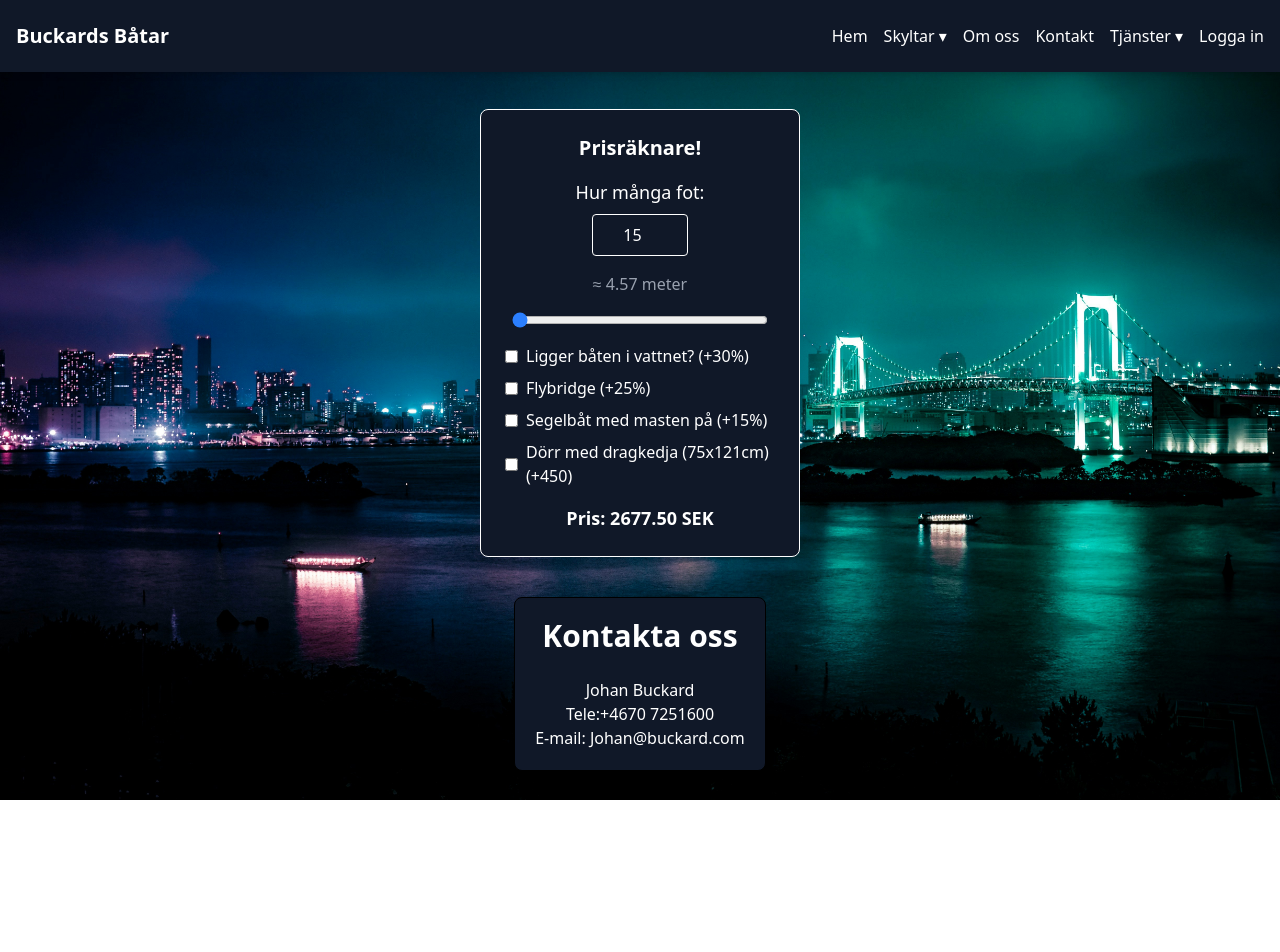
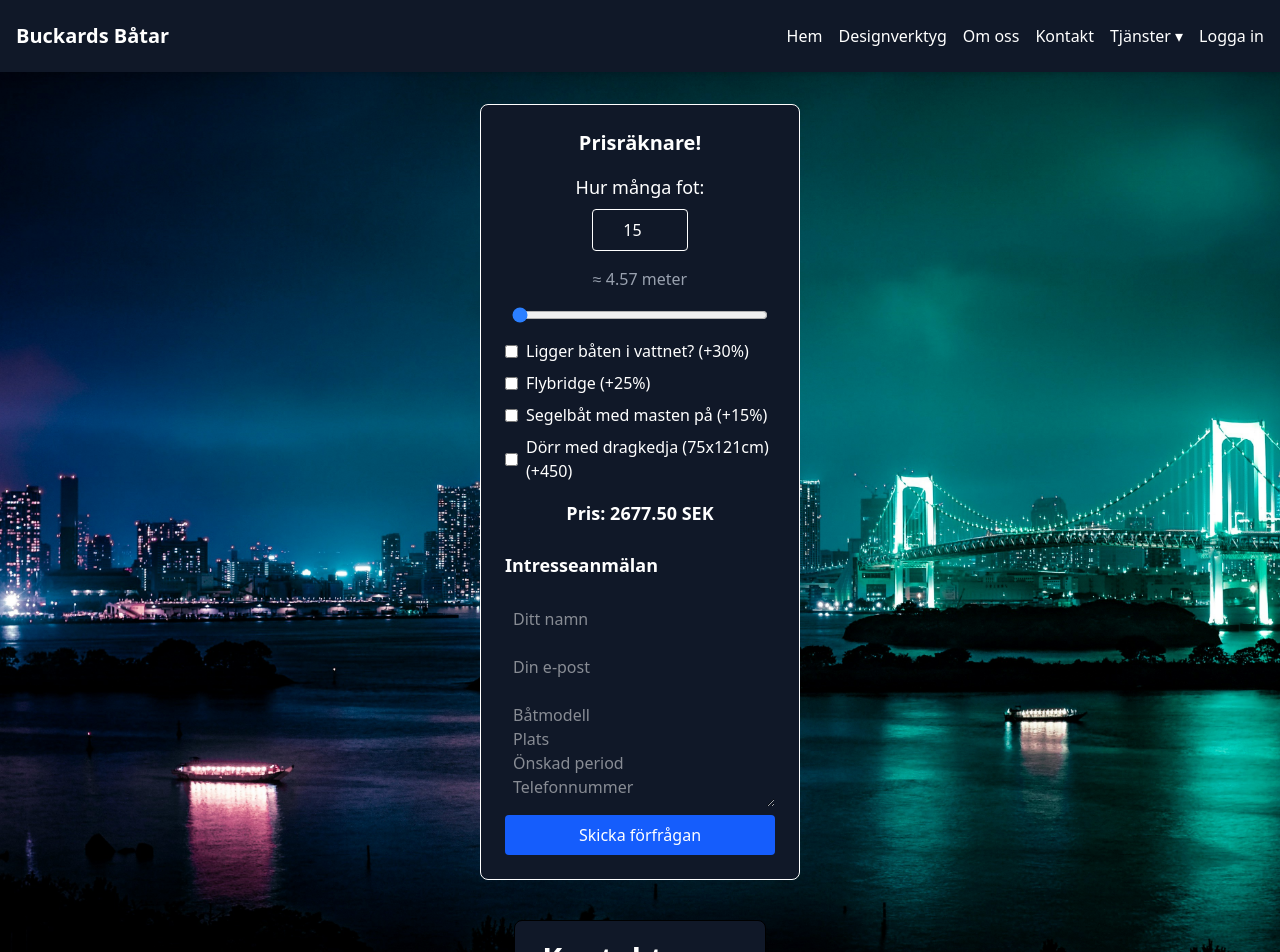
Before and after one commit to Abuckard/buckardwebsite, a React (Vite) app: page /inplastning in a window 1280 px wide. Shown: the top 952 px of the page. Before the commit the page ends 800 px from the top, so only its background shows below. Built offline with nearby package versions, Linux system fonts and the light colour scheme; a web font is replaced by a local one.

Commit message:
Allt innan fontproblem

```diff
--- a/src/components/ContactForm.tsx
+++ b/src/components/ContactForm.tsx
@@ -72,11 +72,11 @@ const ContactForm = ({ designData }: ContactFormProps) => {
             onSubmit={sendEmail}
             className="mt-4 w-full max-w-md rounded-lg border border-white/20 p-4 backdrop-blur-sm"
         >
-            <h3 className="mb-3 text-lg font-semibold">Kontakta oss</h3>
+            <h3 className="mb-3 text-lg font-semibold">Intresseanmälan</h3>
 
             {/* Namn */}
             <div className="mb-2">
-                <label className="mb-1 block text-sm text-white/80">Ditt namn</label>
+                <label className="mb-1 block text-sm text-white/80">Namn</label>
                 <input
                     type="text"
                     name="user_name"
@@ -88,7 +88,7 @@ const ContactForm = ({ designData }: ContactFormProps) => {
 
             {/* E-post */}
             <div className="mb-2">
-                <label className="mb-1 block text-sm text-white/80">Din e-post</label>
+                <label className="mb-1 block text-sm text-white/80">E-post</label>
                 <input
                     type="email"
                     name="user_email"
@@ -103,7 +103,7 @@ const ContactForm = ({ designData }: ContactFormProps) => {
                 <label className="mb-1 block text-sm text-white/80">Meddelande</label>
                 <textarea
                     name="message"
-                    placeholder="Berätta gärna mer om båten eller önskemål."
+                    placeholder={`Båtmodell\nMaximal längd och höjd\n12/24 volt\nTelefonnummer`}
                     rows={4}
                     className="w-full rounded border border-white/30 bg-transparent px-3 py-2 text-white placeholder-white/50 focus:outline-none"
                 />
--- a/src/components/FontCreate.tsx
+++ b/src/components/FontCreate.tsx
@@ -482,7 +482,9 @@ const FontCreate = () => {
             <PriceExample />
             <div className="flex space-x-4 mb-6 mt-6">
                 <NavButton to="/galleri" label="Galleri" color="blue" />
-                <NavButton to="/montering" label="Montering" color="green" />
+                <NavButton to="/faq" label="Vanliga frågor" color="green" />
+                <NavButton to="/montering" label="Montering" color="blue" />
+
             </div>
 
             <ContactForm designData={designData} />
--- a/src/components/Header.tsx
+++ b/src/components/Header.tsx
@@ -22,7 +22,7 @@ const Header = () => {
                         } md:flex space-x-4 absolute md:static bg-gray-900 w-full md:w-auto top-full left-0 p-4 md:p-0`}
                 >
                     <Link to="/" className="block py-2 md:inline-block">Hem</Link>
-                    <div className="relative">
+                    {/* <div className="relative">
                         <button
                             onClick={() => setSignsOpen(!signsOpen)}
                             className="block py-2 md:inline-block focus:outline-none"
@@ -37,10 +37,10 @@ const Header = () => {
                                 <Link to="/faq" className="block px-4 py-2 hover:bg-gray-700">Vanliga frågor</Link>
                             </div>
                         )}
-                    </div>
+                    </div> */}
 
 
-
+                    <Link to="/signs" className="block py-2 md:inline-block">Designverktyg</Link>
                     <Link to="/about" className="block py-2 md:inline-block">Om oss</Link>
                     <Link to="/contact" className="block py-2 md:inline-block">Kontakt</Link>
                     <div className="relative">
--- /dev/null
+++ b/src/components/PoleringForm.tsx
@@ -0,0 +1,72 @@
+import { useRef, useState } from "react";
+import emailjs from "emailjs-com";
+
+const SupportForm = () => {
+    const formRef = useRef<HTMLFormElement>(null);
+    const [sent, setSent] = useState(false);
+    const [error, setError] = useState<string | null>(null);
+
+    const sendEmail = (e: React.FormEvent) => {
+        e.preventDefault();
+        if (!formRef.current) return;
+
+        emailjs
+            .sendForm(
+                "service_0jmw8md",       // samma service ID
+                "template_supportform",  // ditt nya template i EmailJS
+                formRef.current,
+                "uLZStVmQA_q_MDGe5"      // public key
+            )
+            .then(() => setSent(true))
+            .catch((err) => {
+                console.error(err);
+                setError("Kunde inte skicka, försök igen senare.");
+            });
+    };
+
+    return (
+        <form
+            ref={formRef}
+            onSubmit={sendEmail}
+            className="mt-8 w-full max-w-md rounded-lg border border-white/20 p-4 backdrop-blur-sm"
+        >
+            <h3 className="mb-3 text-lg font-semibold">Support</h3>
+
+            <input
+                type="text"
+                name="user_name"
+                placeholder="Ditt namn"
+                required
+                className="w-full mb-2 rounded border border-white/30 bg-transparent px-3 py-2 text-white"
+            />
+
+            <input
+                type="email"
+                name="user_email"
+                placeholder="Din e-post"
+                required
+                className="w-full mb-2 rounded border border-white/30 bg-transparent px-3 py-2 text-white"
+            />
+
+            <textarea
+                name="issue"
+                placeholder="Beskriv ditt problem"
+                rows={4}
+                required
+                className="w-full mb-4 rounded border border-white/30 bg-transparent px-3 py-2 text-white"
+            />
+
+            <button
+                type="submit"
+                className="w-full rounded px-4 py-2 font-medium bg-green-600 text-white hover:bg-green-500"
+            >
+                Skicka supportärende
+            </button>
+
+            {sent && <p className="mt-3 text-sm text-emerald-400">Ärendet skickat! ✅</p>}
+            {error && <p className="mt-3 text-sm text-red-400">{error}</p>}
+        </form>
+    );
+};
+
+export default SupportForm;
--- a/src/components/PriceSlider.tsx
+++ b/src/components/PriceSlider.tsx
@@ -1,4 +1,130 @@
-import React, { useState } from "react";
+// import React, { useState } from "react";
+
+// const PriceCalculator = () => {
+//     const [value, setValue] = useState(15);
+//     const [selectedOptions, setSelectedOptions] = useState({
+//         option1: false,
+//         option2: false,
+//         option3: false,
+//         option4: false,
+//     });
+
+//     const pricePerUnit = 170;
+
+//     // Baspris
+//     let basePrice = pricePerUnit * 1.05;
+
+//     // Öka priset med 1% för varje extra fot
+//     for (let i = 16; i <= value; i++) {
+//         basePrice *= 1.01; // Ökar med 1% per fot
+//     }
+
+//     let totalPrice = basePrice * value;
+
+//     // Konvertera fot till meter
+//     const meters = (value * 0.3048).toFixed(2); // Två decimaler
+
+//     // Lägg till procentuell ökning från checkboxar
+//     const percentageOptions = Object.entries(selectedOptions).reduce((acc, [key, isChecked]) => {
+//         if (isChecked) {
+//             acc += key === "option4" ? 350 : totalPrice * 0.25;
+//         }
+//         return acc;
+//     }, 0);
+
+//     totalPrice += percentageOptions;
+
+//     // Hantera checkboxändringar
+//     const handleCheckboxChange = (option: string) => {
+//         setSelectedOptions((prev) => ({
+//             ...prev,
+//             [option]: !prev[option],
+//         }));
+//     };
+
+//     return (
+//         <div className="flex flex-col items-center justify-center p-6 bg-gray-900 text-white border rounded-lg w-80 mt-20">
+//             <h2 className="text-xl font-bold mb-4">Prisräknare!</h2>
+
+//             {/*  Inputfält som visar aktuellt värde */}
+//             <label className="mb-2 text-lg">Hur många fot:</label>
+//             <input
+//                 type="number"
+//                 value={value}
+//                 min="15"
+//                 max="60"
+//                 className="p-2 border rounded text-center w-24 mb-4"
+//                 onChange={(e) => {
+//                     const newValue = Math.min(60, Math.max(15, Number(e.target.value)));
+//                     setValue(newValue);
+//                 }}
+//             />
+//             <p className="mb-4 text-gray-400">≈ {meters} meter</p>
+
+//             {/*  Slider som styr antalet enheter */}
+//             <input
+//                 type="range"
+//                 min="15"
+//                 max="60"
+//                 step="1"
+//                 value={value}
+//                 onChange={(e) => setValue(Number(e.target.value))}
+//                 className="w-64 mb-4 accent-blue-500"
+//             />
+
+//             {/*  Alternativa tillval */}
+//             <div className="flex flex-col items-start w-full mb-4">
+//                 <label className="flex items-center mb-2">
+//                     <input
+//                         type="checkbox"
+//                         checked={selectedOptions.option1}
+//                         onChange={() => handleCheckboxChange("option1")}
+//                         className="mr-2"
+//                     />
+//                     Ligger båten i vattnet? (+30%)
+//                 </label>
+//                 <label className="flex items-center mb-2">
+//                     <input
+//                         type="checkbox"
+//                         checked={selectedOptions.option2}
+//                         onChange={() => handleCheckboxChange("option2")}
+//                         className="mr-2"
+//                     />
+//                     Flybridge (+25%)
+//                 </label>
+//                 <label className="flex items-center mb-2">
+//                     <input
+//                         type="checkbox"
+//                         checked={selectedOptions.option3}
+//                         onChange={() => handleCheckboxChange("option3")}
+//                         className="mr-2"
+//                     />
+//                     Segelbåt med masten på (+15%)
+//                 </label>
+//                 <label className="flex items-center">
+//                     <input
+//                         type="checkbox"
+//                         checked={selectedOptions.option4}
+//                         onChange={() => handleCheckboxChange("option4")}
+//                         className="mr-2"
+//                     />
+//                     Dörr med dragkedja (75x121cm) (+450)
+//                 </label>
+//             </div>
+
+//             {/*  Renderar ut aktuellt pris */}
+//             <p className="text-lg font-semibold">
+//                 Pris: <span className="font-bold">{totalPrice.toFixed(2)} SEK</span>
+//             </p>
+//         </div>
+//     );
+// };
+
+// export default PriceCalculator;
+
+
+import React, { useState, useRef } from "react";
+import emailjs from "emailjs-com";
 
 const PriceCalculator = () => {
     const [value, setValue] = useState(15);
@@ -14,17 +140,14 @@ const PriceCalculator = () => {
     // Baspris
     let basePrice = pricePerUnit * 1.05;
 
-    // Öka priset med 1% för varje extra fot
     for (let i = 16; i <= value; i++) {
-        basePrice *= 1.01; // Ökar med 1% per fot
+        basePrice *= 1.01;
     }
 
     let totalPrice = basePrice * value;
 
-    // Konvertera fot till meter
-    const meters = (value * 0.3048).toFixed(2); // Två decimaler
+    const meters = (value * 0.3048).toFixed(2);
 
-    // Lägg till procentuell ökning från checkboxar
     const percentageOptions = Object.entries(selectedOptions).reduce((acc, [key, isChecked]) => {
         if (isChecked) {
             acc += key === "option4" ? 350 : totalPrice * 0.25;
@@ -34,7 +157,6 @@ const PriceCalculator = () => {
 
     totalPrice += percentageOptions;
 
-    // Hantera checkboxändringar
     const handleCheckboxChange = (option: string) => {
         setSelectedOptions((prev) => ({
             ...prev,
@@ -42,11 +164,45 @@ const PriceCalculator = () => {
         }));
     };
 
+    // --- FORMULÄR FÖR EMAILJS ---
+    const formRef = useRef<HTMLFormElement>(null);
+    const [sending, setSending] = useState(false);
+    const [sent, setSent] = useState(false);
+    const [error, setError] = useState<string | null>(null);
+
+    const chosenOptions = [
+        selectedOptions.option1 ? "Ligger i vattnet (+30%)" : null,
+        selectedOptions.option2 ? "Flybridge (+25%)" : null,
+        selectedOptions.option3 ? "Segelbåt med mast (+15%)" : null,
+        selectedOptions.option4 ? "Dörr med dragkedja (+450 SEK)" : null,
+    ]
+        .filter(Boolean)
+        .join(", ");
+
+    const sendEmail = (e: React.FormEvent) => {
+        e.preventDefault();
+        if (!formRef.current || sending) return;
+
+        setSending(true);
+        setSent(false);
+        setError(null);
+
+        emailjs
+            .sendForm(
+                "service_0jmw8md",       // Din Service ID
+                "template_p815ty9",    // Skapa en ny template i EmailJS
+                formRef.current,
+                "uLZStVmQA_q_MDGe5"      // Din Public Key
+            )
+            .then(() => setSent(true))
+            .catch(() => setError("Kunde inte skicka, försök igen."))
+            .finally(() => setSending(false));
+    };
+
     return (
         <div className="flex flex-col items-center justify-center p-6 bg-gray-900 text-white border rounded-lg w-80 mt-20">
             <h2 className="text-xl font-bold mb-4">Prisräknare!</h2>
 
-            {/*  Inputfält som visar aktuellt värde */}
             <label className="mb-2 text-lg">Hur många fot:</label>
             <input
                 type="number"
@@ -61,7 +217,6 @@ const PriceCalculator = () => {
             />
             <p className="mb-4 text-gray-400">≈ {meters} meter</p>
 
-            {/*  Slider som styr antalet enheter */}
             <input
                 type="range"
                 min="15"
@@ -72,7 +227,6 @@ const PriceCalculator = () => {
                 className="w-64 mb-4 accent-blue-500"
             />
 
-            {/*  Alternativa tillval */}
             <div className="flex flex-col items-start w-full mb-4">
                 <label className="flex items-center mb-2">
                     <input
@@ -112,10 +266,34 @@ const PriceCalculator = () => {
                 </label>
             </div>
 
-            {/*  Renderar ut aktuellt pris */}
             <p className="text-lg font-semibold">
                 Pris: <span className="font-bold">{totalPrice.toFixed(2)} SEK</span>
             </p>
+
+            {/* --- NYTT: EmailJS-formulär --- */}
+            <form ref={formRef} onSubmit={sendEmail} className="mt-6 w-full flex flex-col gap-2">
+                <h3 className="mb-3 text-lg font-semibold">Intresseanmälan</h3>
+                <input type="text" name="user_name" placeholder="Ditt namn" required className="p-2 rounded text-white" />
+                <input type="email" name="user_email" placeholder="Din e-post" required className="p-2 rounded text-white" />
+                <textarea name="message" placeholder={`Båtmodell\nPlats\nÖnskad period\nTelefonnummer`} rows={4} className="p-2 rounded text-white" />
+
+                {/* Dolda fält med beräkningsdata */}
+                <input type="hidden" name="fot" value={value} />
+                <input type="hidden" name="meter" value={meters} />
+                <input type="hidden" name="options" value={chosenOptions || "Inga tillval"} />
+                <input type="hidden" name="price" value={totalPrice.toFixed(2)} />
+
+                <button
+                    type="submit"
+                    disabled={sending}
+                    className="bg-blue-600 text-white py-2 px-4 rounded hover:bg-blue-500"
+                >
+                    {sending ? "Skickar..." : "Skicka förfrågan"}
+                </button>
+
+                {sent && <p className="text-green-400 text-sm mt-2">✅ Meddelandet skickat!</p>}
+                {error && <p className="text-red-400 text-sm mt-2">{error}</p>}
+            </form>
         </div>
     );
 };
--- a/src/components/priceExample.tsx
+++ b/src/components/priceExample.tsx
@@ -18,9 +18,10 @@ const PriceExample = () => {
 
     return (
         <div className="flex flex-col items-center p-6 bg-gray-900 border rounded-lg w-70">
-            <h2 className="text-xl font-bold mb-4">Prisförslag</h2>
+            <h2 className="text-xl font-bold ">Prisförslag </h2>
+            <p className=" font-semibold mb-4">Inkl moms:</p>
 
-            <label className="mb-2">Välj storlek:</label>
+            <label className="mb-2">Välj skyltstorlek:</label>
             <select
                 className="p-2 border rounded mb-4 text-white-500 bg-gray-800"
                 value={selectedSize}
```
